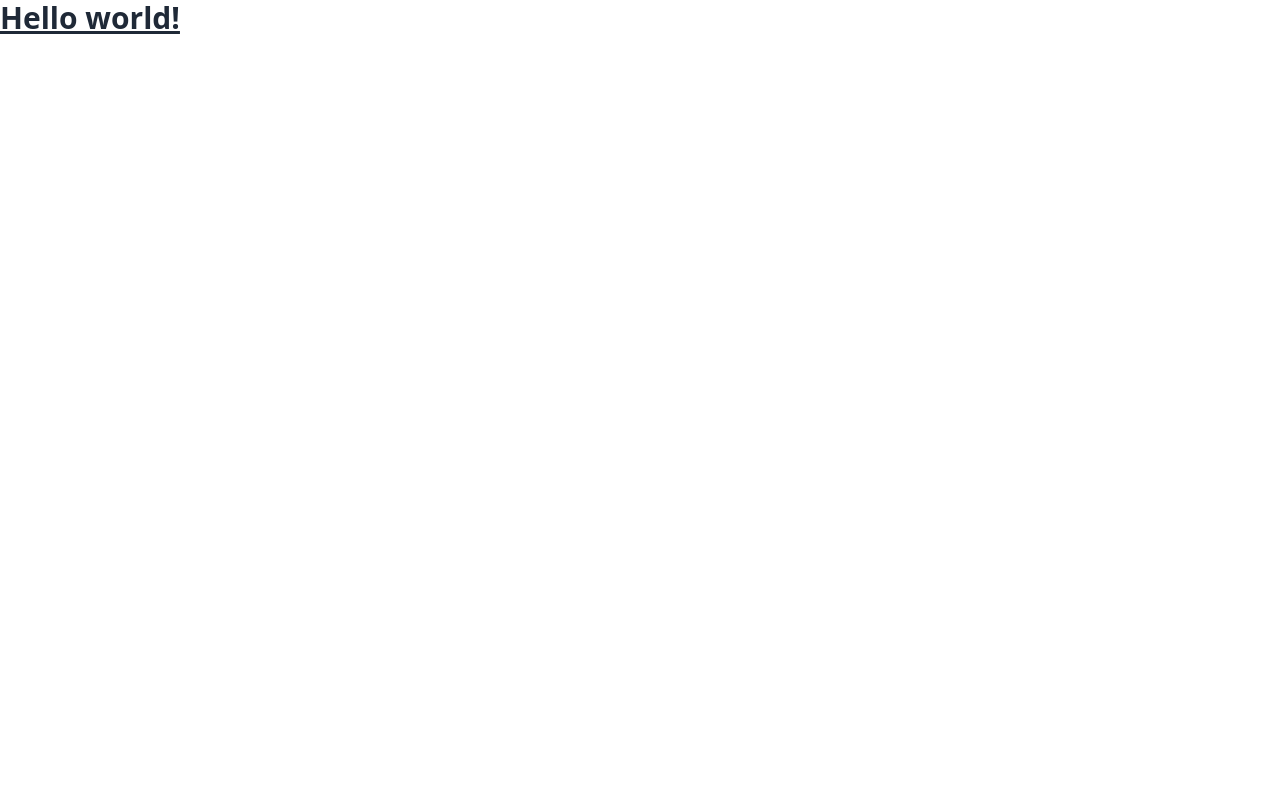
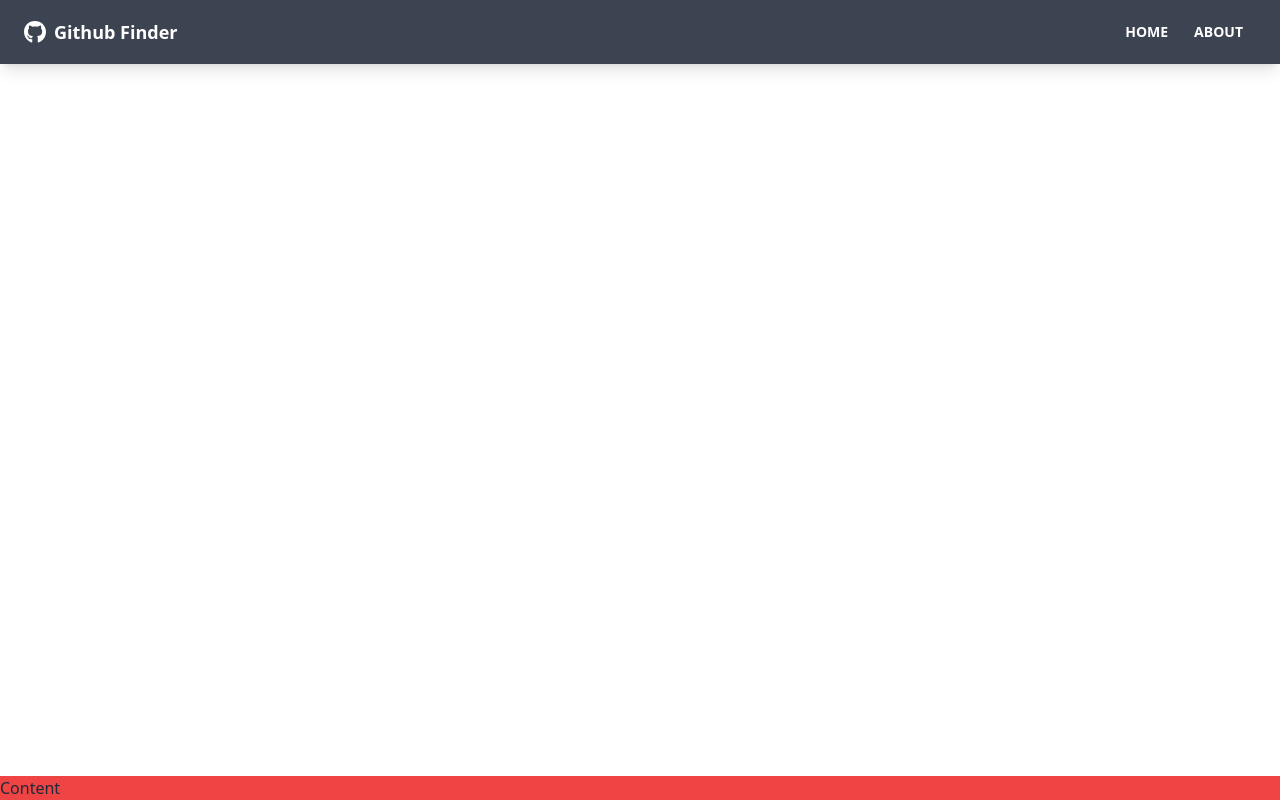
Before and after one commit to cdhairya/github-finder, a React (Create React App) app: page / in a window 1280 px wide. Built offline with nearby package versions, Linux system fonts and the light colour scheme.

Commit message:
Navbar component

```diff
--- a/package.json
+++ b/package.json
@@ -9,6 +9,8 @@
     "daisyui": "^2.50.0",
     "react": "^18.2.0",
     "react-dom": "^18.2.0",
+    "react-icons": "^4.7.1",
+    "react-router-dom": "^6.8.1",
     "react-scripts": "5.0.1",
     "web-vitals": "^2.1.4"
   },
--- a/src/App.css
+++ /dev/null
@@ -1,38 +0,0 @@
-.App {
-  text-align: center;
-}
-
-.App-logo {
-  height: 40vmin;
-  pointer-events: none;
-}
-
-@media (prefers-reduced-motion: no-preference) {
-  .App-logo {
-    animation: App-logo-spin infinite 20s linear;
-  }
-}
-
-.App-header {
-  background-color: #282c34;
-  min-height: 100vh;
-  display: flex;
-  flex-direction: column;
-  align-items: center;
-  justify-content: center;
-  font-size: calc(10px + 2vmin);
-  color: white;
-}
-
-.App-link {
-  color: #61dafb;
-}
-
-@keyframes App-logo-spin {
-  from {
-    transform: rotate(0deg);
-  }
-  to {
-    transform: rotate(360deg);
-  }
-}
--- a/src/App.js
+++ b/src/App.js
@@ -1,10 +1,14 @@
-import "./App.css";
+import { BrowserRouter, Routes, Route } from "react-router-dom";
+import Navbar from "./components/layout/Navbar";
 
 function App() {
   return (
-    <div className="bg-dark-500">
-      <h1 className="text-3xl font-bold underline">Hello world!</h1>
-    </div>
+    <BrowserRouter>
+      <div className="flex flex-col justify-between h-screen">
+        <Navbar />
+        <main className="bg-red-500">Content</main>
+      </div>
+    </BrowserRouter>
   );
 }
 
--- /dev/null
+++ b/src/components/layout/Navbar.jsx
@@ -0,0 +1,39 @@
+import { Link } from "react-router-dom";
+import PropTypes from "prop-types";
+import { FaGithub } from "react-icons/fa";
+
+function Navbar({ title }) {
+  return (
+    <nav className="navbar mb-12 shadow-lg bg-neutral text-neutral-content">
+      <div className="container mx-auto">
+        <div className="flex-none px-2 mx-2">
+          <FaGithub className="inline pr-2 text-3xl" />
+          <Link to="/" className="font-bold text-lg align-middle">
+            {title}
+          </Link>
+        </div>
+
+        <div className="flex-1 px-2 mx-2">
+          <div className="flex justify-end">
+            <Link to="/" className="btn btn-ghost btn-sm rounded-btn">
+              Home
+            </Link>
+            <Link to="/" className="btn btn-ghost btn-sm rounded-btn">
+              About
+            </Link>
+          </div>
+        </div>
+      </div>
+    </nav>
+  );
+}
+
+Navbar.defaultProps = {
+  title: "Github Finder",
+};
+
+Navbar.propTypes = {
+  title: PropTypes.string,
+};
+
+export default Navbar;
```
Also changed, not shown: 1 other file (tests, documents, lock files or other folders).
